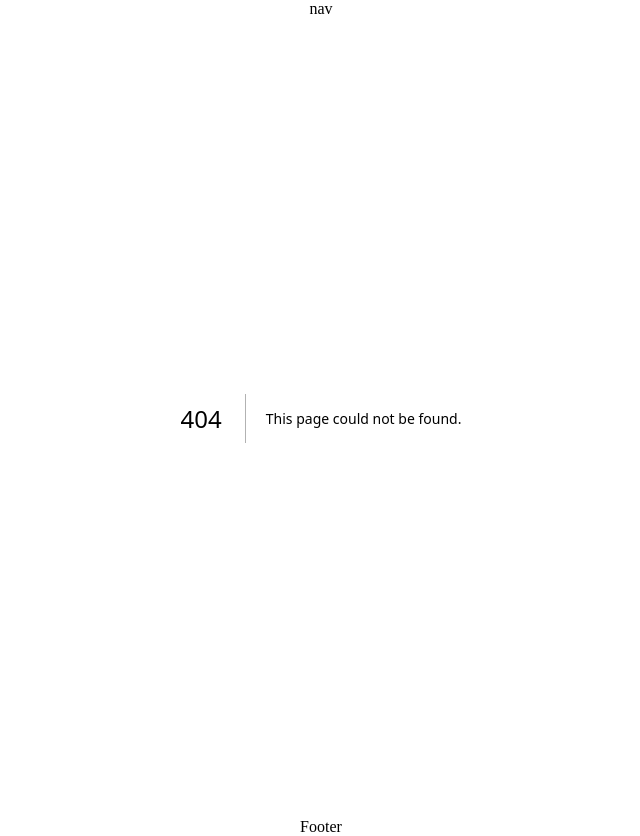
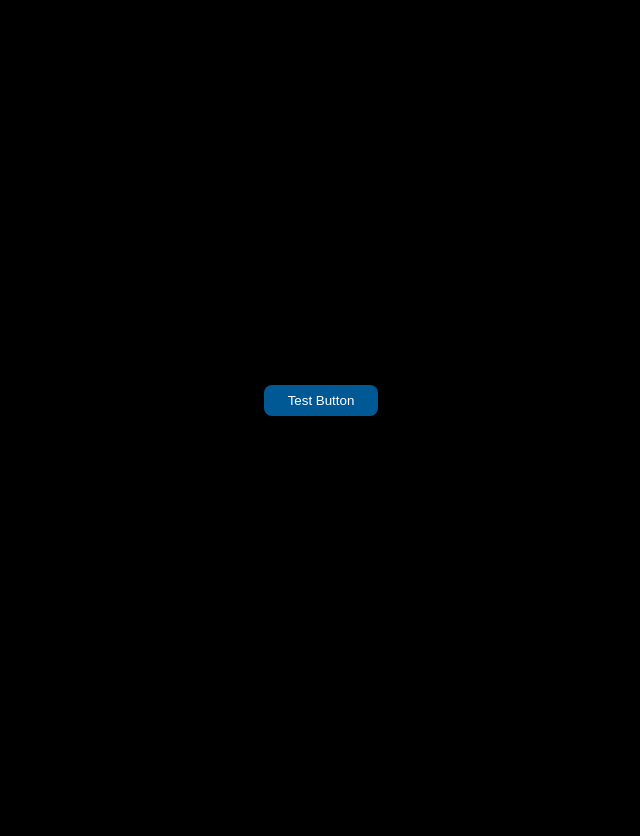
Before and after one commit to RyanBriggsDev/portfolio-2023, a Next.js app: page /test in a window 1280 px wide. Before the commit this address had no page. Shown: the whole page, without its empty margins (319-959 px from the left). After the commit the page ends 800 px from the top, so only its background shows below. Built offline with nearby package versions, Linux system fonts and the light colour scheme.

Commit message:
button component

```diff
--- a/src/components/global/Container.jsx
+++ b/src/components/global/Container.jsx
@@ -1,7 +1,7 @@
-export default function Container ({children} ) {
+export default function Container ( {children}, props ) {
 
     return (
-        <div className="container">
+        <div className="container" style={{maxWidth: props.maxwidth}}>
             {children}
         </div>
     )
--- /dev/null
+++ b/src/components/global/button/BtnText.jsx
@@ -0,0 +1,9 @@
+import React from 'react'
+
+function BtnText(props) {
+  return (
+    <p style={{textAlign: props.textAlign ? props.textAlign : 'center'}} className={props.textClassName}>{props.text ? props.text : 'text'}</p>
+  )
+}
+
+export default BtnText
--- /dev/null
+++ b/src/components/global/button/Button.jsx
@@ -0,0 +1,31 @@
+import BtnText from './BtnText'
+
+
+function Button(props) {
+
+    const styles = {
+        button: {
+            borderRadius: props.borderRadius ? props.borderRadius : '0.5rem',
+            padding: props.padding ? props.padding : '0.5rem 1.5rem',
+            cursor: 'pointer',
+            border: 'none',
+            width: props.width ? props.width : 'auto',
+        }
+    }
+
+  return (
+    <button
+        style={styles.button}
+        className={props.className}
+        onClick={props.onClick}
+    >
+        <BtnText
+            text={props.text}
+            textClassName={props.textClassName}
+            className={props.className}
+        />
+    </button>
+  )
+}
+
+export default Button
--- /dev/null
+++ b/src/pages/test/index.jsx
@@ -0,0 +1,15 @@
+import Button from "../../components/global/button/Button"
+
+function index() {
+  return (
+    <div className="flex f-center">
+        <Button
+            className='btn-primary'
+            onClick={() => console.log('egg')}
+            text='Test Button'
+        />
+    </div>
+  )
+}
+
+export default index
--- a/src/styles/globals.css
+++ b/src/styles/globals.css
@@ -5,6 +5,7 @@
 }
 
 body {
+    background-color: black;
     font-size: 16px;
     min-height: 100vh;
     min-width: 100vw;
@@ -82,6 +83,36 @@ a, a:hover, a:focus, a:active {
 
         /* utility flex */
         .flex {display: flex;}
+        .fx-center {justify-content: center;}
+        .fy-center {align-items: center;}
+        .f-center {justify-content: center; align-items: center;}
 
         /* utility grid */
         .grid {display: grid;}
+
+    /* shadow */
+
+        /* utility box shadow */
+        .box-shadow {
+            -webkit-box-shadow: 2px 2px 5px 1px rgba(67, 67, 67, 1);
+            -moz-box-shadow: 2px 2px 5px 1px rgba(67, 67, 67, 1);
+            box-shadow: 2px 2px 5px 1px rgb(67, 67, 67);
+        }
+
+/* utility components */
+
+    /* utility button */
+
+    button {
+        background-color: rgb(202, 202, 202);
+        transition: background-color 0.5s ease;
+    }
+
+    button:hover {background-color: white;}
+
+    .btn-primary {
+        background-color: rgb(0, 89, 149);
+        color: white;
+    }
+
+    .btn-primary:hover {background-color: rgb(13, 58, 92);}
```
